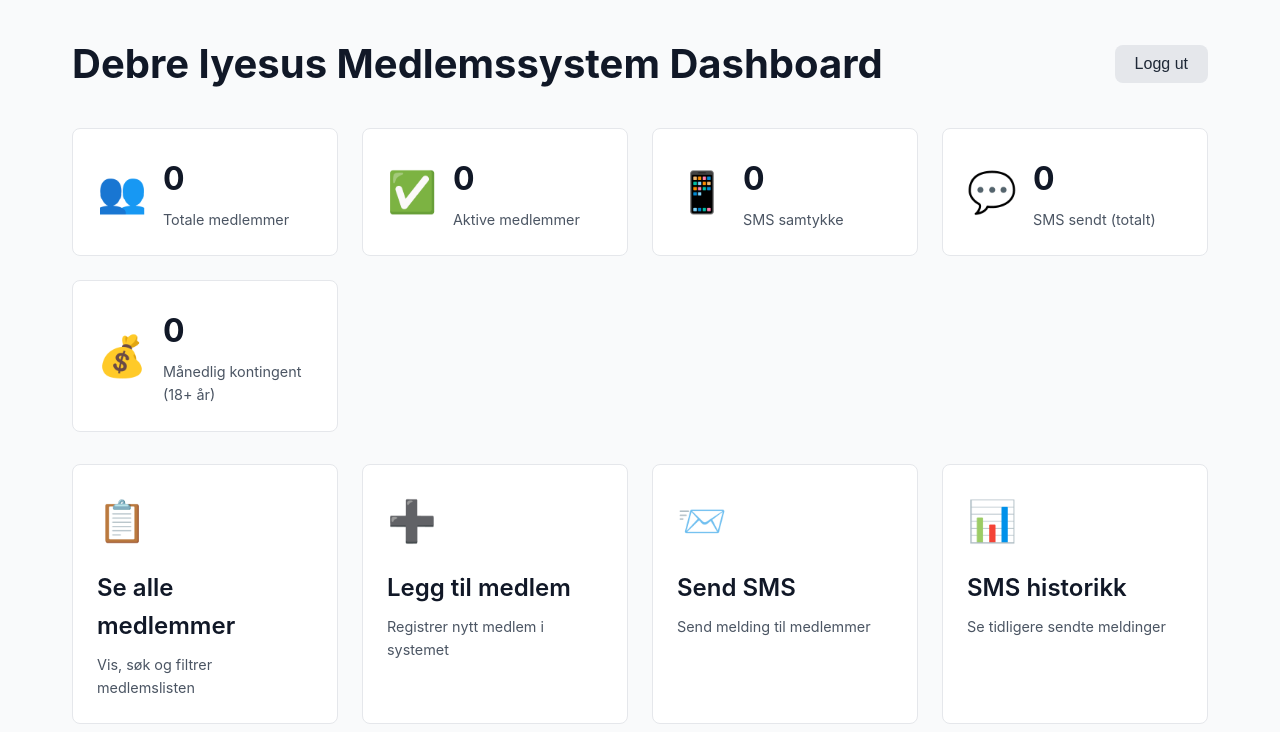
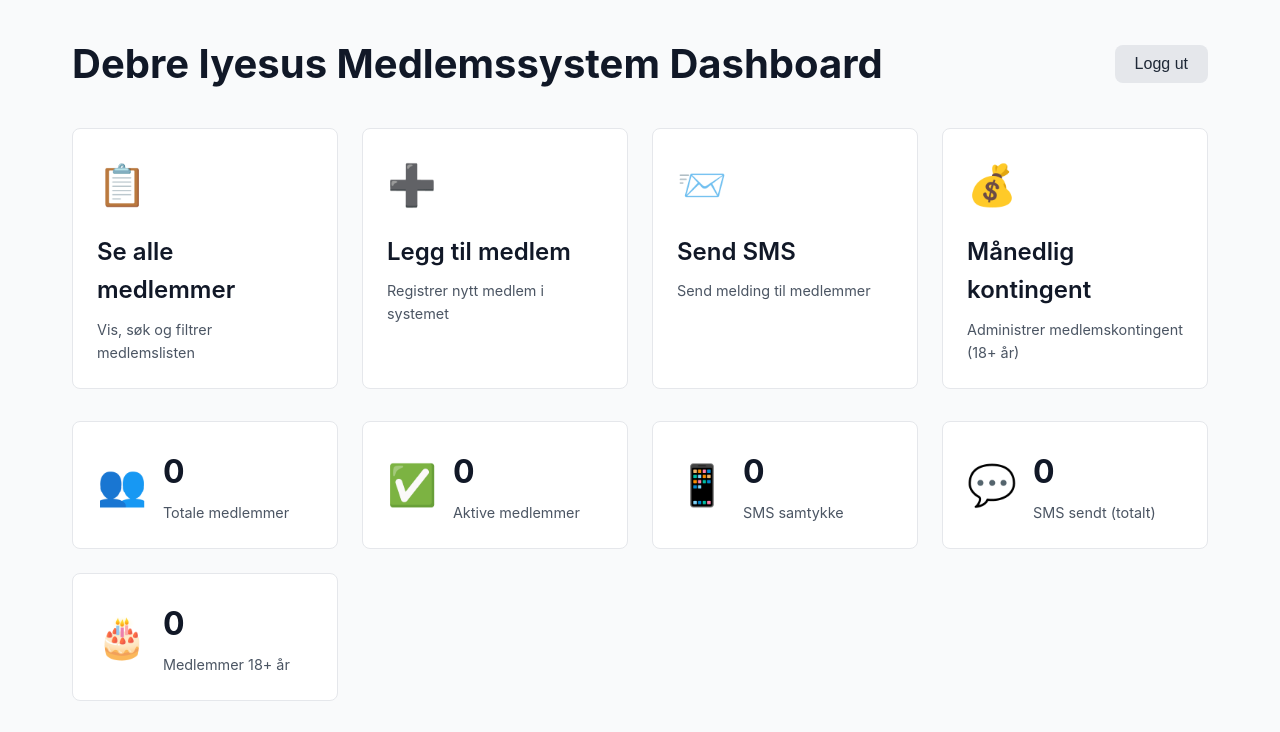
Before and after one commit to eyoba/churches-project, a Vue app in the folder church-website/: page /members/dashboard in a window 1280 px wide. Shown: the top 732 px of the page. Built offline with nearby package versions, Linux system fonts and the light colour scheme; no server answers; sample sign-in values are in the browser's storage.

Commit message:
new updates years contigent new

```diff
--- a/church-website/src/views/MembersDashboard.vue
+++ b/church-website/src/views/MembersDashboard.vue
@@ -8,6 +8,32 @@
     <div v-if="isLoading" class="loading">Laster statistikk...</div>
 
     <div v-else class="dashboard-content">
+      <div class="action-cards">
+        <router-link to="/members/list" class="action-card">
+          <div class="action-icon">📋</div>
+          <h3>Se alle medlemmer</h3>
+          <p>Vis, søk og filtrer medlemslisten</p>
+        </router-link>
+
+        <router-link to="/members/add" class="action-card">
+          <div class="action-icon">➕</div>
+          <h3>Legg til medlem</h3>
+          <p>Registrer nytt medlem i systemet</p>
+        </router-link>
+
+        <router-link to="/members/send-sms" class="action-card">
+          <div class="action-icon">📨</div>
+          <h3>Send SMS</h3>
+          <p>Send melding til medlemmer</p>
+        </router-link>
+
+        <router-link to="/members/kontingent" class="action-card">
+          <div class="action-icon">💰</div>
+          <h3>Månedlig kontingent</h3>
+          <p>Administrer medlemskontingent (18+ år)</p>
+        </router-link>
+      </div>
+
       <div class="stats-grid">
         <div class="stat-card">
           <div class="stat-icon">👥</div>
@@ -41,34 +67,16 @@
           </div>
         </div>
 
-        <div class="stat-card clickable" @click="goToKontingent">
-          <div class="stat-icon">💰</div>
+        <div class="stat-card">
+          <div class="stat-icon">🎂</div>
           <div class="stat-content">
             <div class="stat-value">{{ stats.membersOver18 || 0 }}</div>
-            <div class="stat-label">Månedlig kontingent (18+ år)</div>
+            <div class="stat-label">Medlemmer 18+ år</div>
           </div>
         </div>
       </div>
 
-      <div class="action-cards">
-        <router-link to="/members/list" class="action-card">
-          <div class="action-icon">📋</div>
-          <h3>Se alle medlemmer</h3>
-          <p>Vis, søk og filtrer medlemslisten</p>
-        </router-link>
-
-        <router-link to="/members/add" class="action-card">
-          <div class="action-icon">➕</div>
-          <h3>Legg til medlem</h3>
-          <p>Registrer nytt medlem i systemet</p>
-        </router-link>
-
-        <router-link to="/members/send-sms" class="action-card">
-          <div class="action-icon">📨</div>
-          <h3>Send SMS</h3>
-          <p>Send melding til medlemmer</p>
-        </router-link>
-
+      <div class="secondary-actions">
         <router-link to="/members/sms-logs" class="action-card">
           <div class="action-icon">📊</div>
           <h3>SMS historikk</h3>
@@ -112,9 +120,6 @@ export default {
     handleLogout() {
       membersService.logout()
       this.$router.push('/')
-    },
-    goToKontingent() {
-      this.$router.push('/members/kontingent')
     }
   }
 }
@@ -149,7 +154,7 @@ export default {
   display: grid;
   grid-template-columns: repeat(auto-fit, minmax(250px, 1fr));
   gap: 1.5rem;
-  margin-bottom: 2rem;
+  margin-top: 2rem;
 }
 
 .stat-card {
@@ -162,16 +167,6 @@ export default {
   gap: 1rem;
 }
 
-.stat-card.clickable {
-  cursor: pointer;
-  transition: all 0.3s ease;
-}
-
-.stat-card.clickable:hover {
-  box-shadow: 0 4px 12px rgba(0, 0, 0, 0.1);
-  transform: translateY(-2px);
-  border-color: var(--primary-color);
-}
 
 .stat-icon {
   font-size: 2.5rem;
@@ -194,6 +189,13 @@ export default {
 }
 
 .action-cards {
+  display: grid;
+  grid-template-columns: repeat(auto-fit, minmax(250px, 1fr));
+  gap: 1.5rem;
+}
+
+.secondary-actions {
+  margin-top: 2rem;
   display: grid;
   grid-template-columns: repeat(auto-fit, minmax(250px, 1fr));
   gap: 1.5rem;
@@ -242,7 +244,8 @@ export default {
   }
 
   .stats-grid,
-  .action-cards {
+  .action-cards,
+  .secondary-actions {
     grid-template-columns: 1fr;
   }
 }
--- a/church-website/src/views/MembersKontingent.vue
+++ b/church-website/src/views/MembersKontingent.vue
@@ -114,7 +114,7 @@
                   class="btn btn-sm btn-success"
                   :disabled="updatingMemberId === member.member_id"
                 >
-                  {{ updatingMemberId === member.member_id ? 'Lagrer...' : 'Merk som betalt' }}
+                  {{ updatingMemberId === member.member_id ? 'Lagrer...' : 'Betale' }}
                 </button>
                 <button
                   v-else
@@ -122,7 +122,7 @@
                   class="btn btn-sm btn-warning"
                   :disabled="updatingMemberId === member.member_id"
                 >
-                  {{ updatingMemberId === member.member_id ? 'Lagrer...' : 'Merk som ikke betalt' }}
+                  {{ updatingMemberId === member.member_id ? 'Lagrer...' : 'Angre' }}
                 </button>
               </td>
             </tr>
@@ -205,7 +205,7 @@
               class="btn btn-sm btn-success month-btn"
               :disabled="updatingMonth === monthData.month"
             >
-              {{ updatingMonth === monthData.month ? '...' : 'Betalt' }}
+              {{ updatingMonth === monthData.month ? '...' : 'Betale' }}
             </button>
             <button
               v-else
@@ -213,7 +213,7 @@
               class="btn btn-sm btn-warning month-btn"
               :disabled="updatingMonth === monthData.month"
             >
-              {{ updatingMonth === monthData.month ? '...' : 'Ikke betalt' }}
+              {{ updatingMonth === monthData.month ? '...' : 'Angre' }}
             </button>
           </div>
         </div>
```
